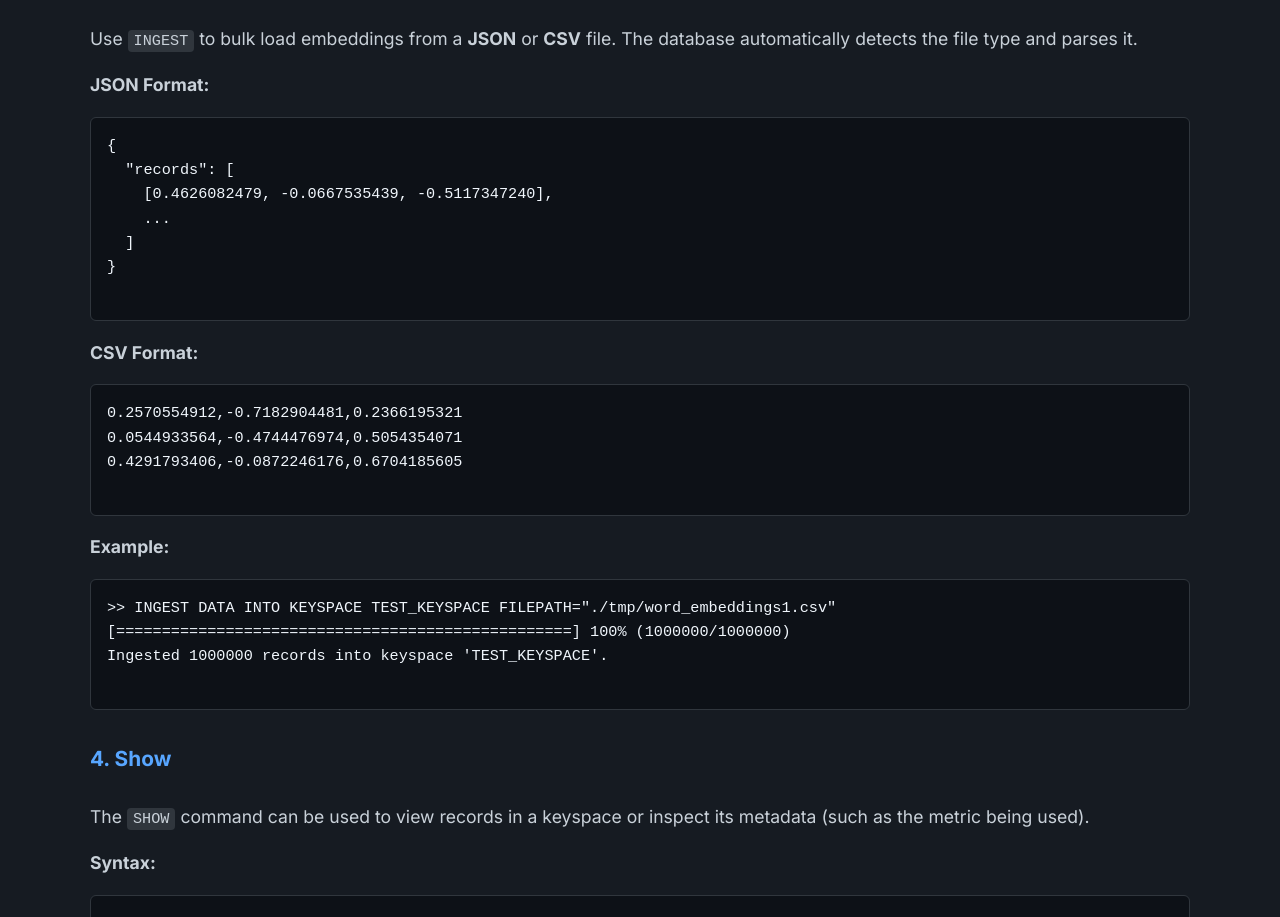
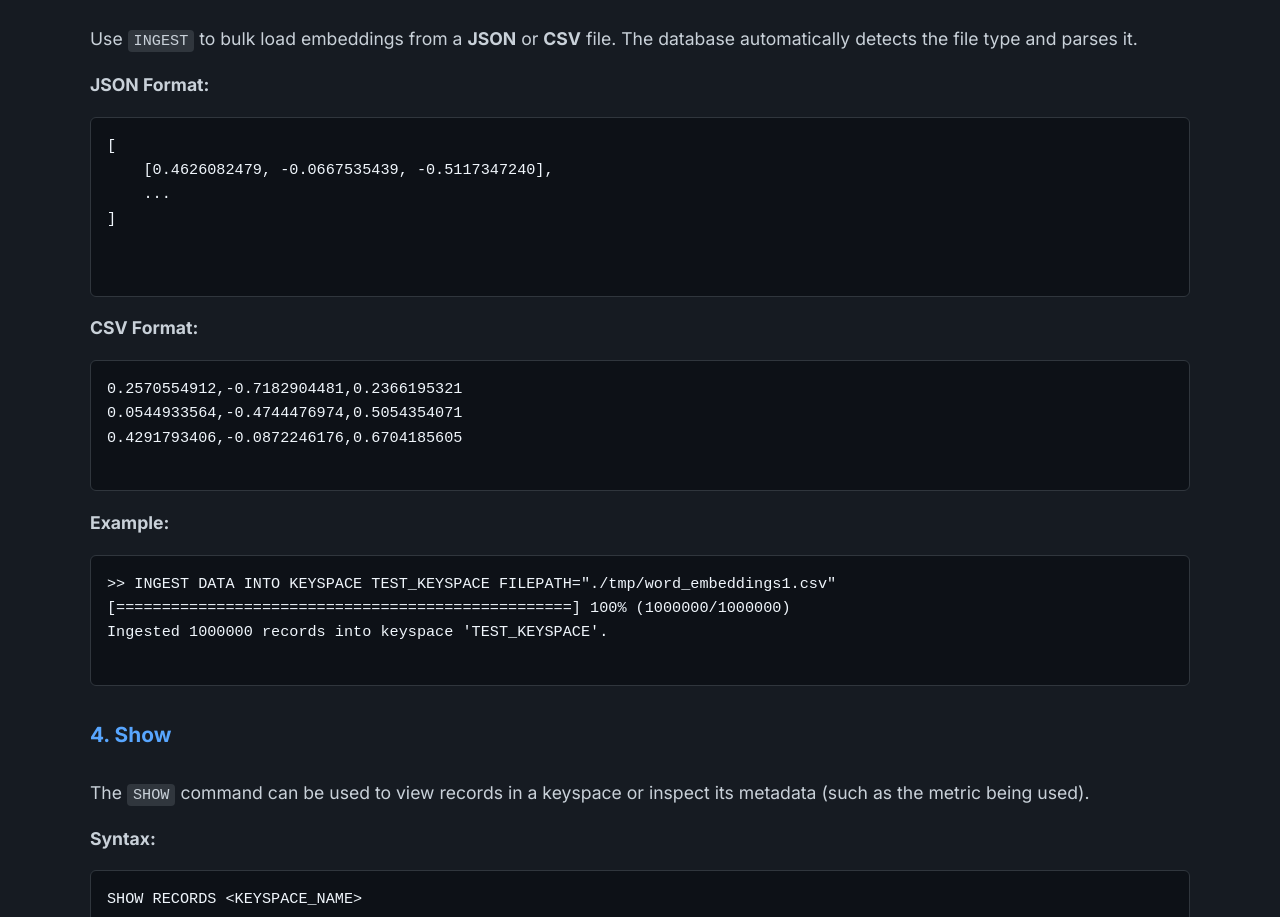
Before and after one commit to betaSolver05609/Project-X, a plain HTML site: page index.html in a window 1280 px wide. Shown: the part 4426-5343 px from the top of the page. Drawn offline with Linux system fonts and the light colour scheme.

Commit message:
updated json ingest def

```diff
--- a/index.html
+++ b/index.html
@@ -189,12 +189,11 @@ Record 0: [ 1.5 -2.56 3.89 ]
             </p>
             <p><b>JSON Format:</b></p>
             <pre>
-{
-  "records": [
+[
     [0.4626082479, -0.0667535439, -0.5117347240],
     ...
-  ]
-}
+]
+
       </pre>
             <p><b>CSV Format:</b></p>
             <pre>
```
